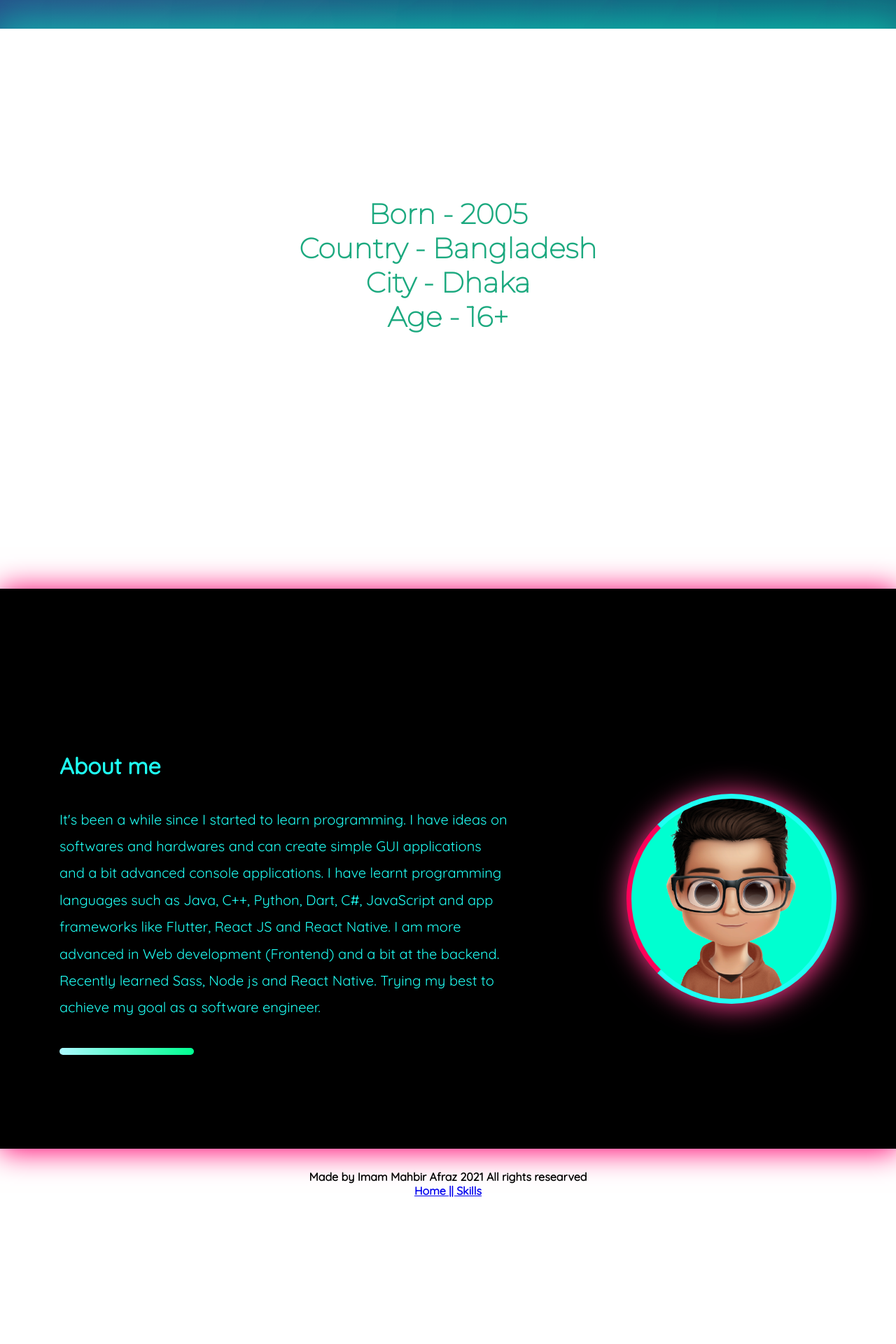
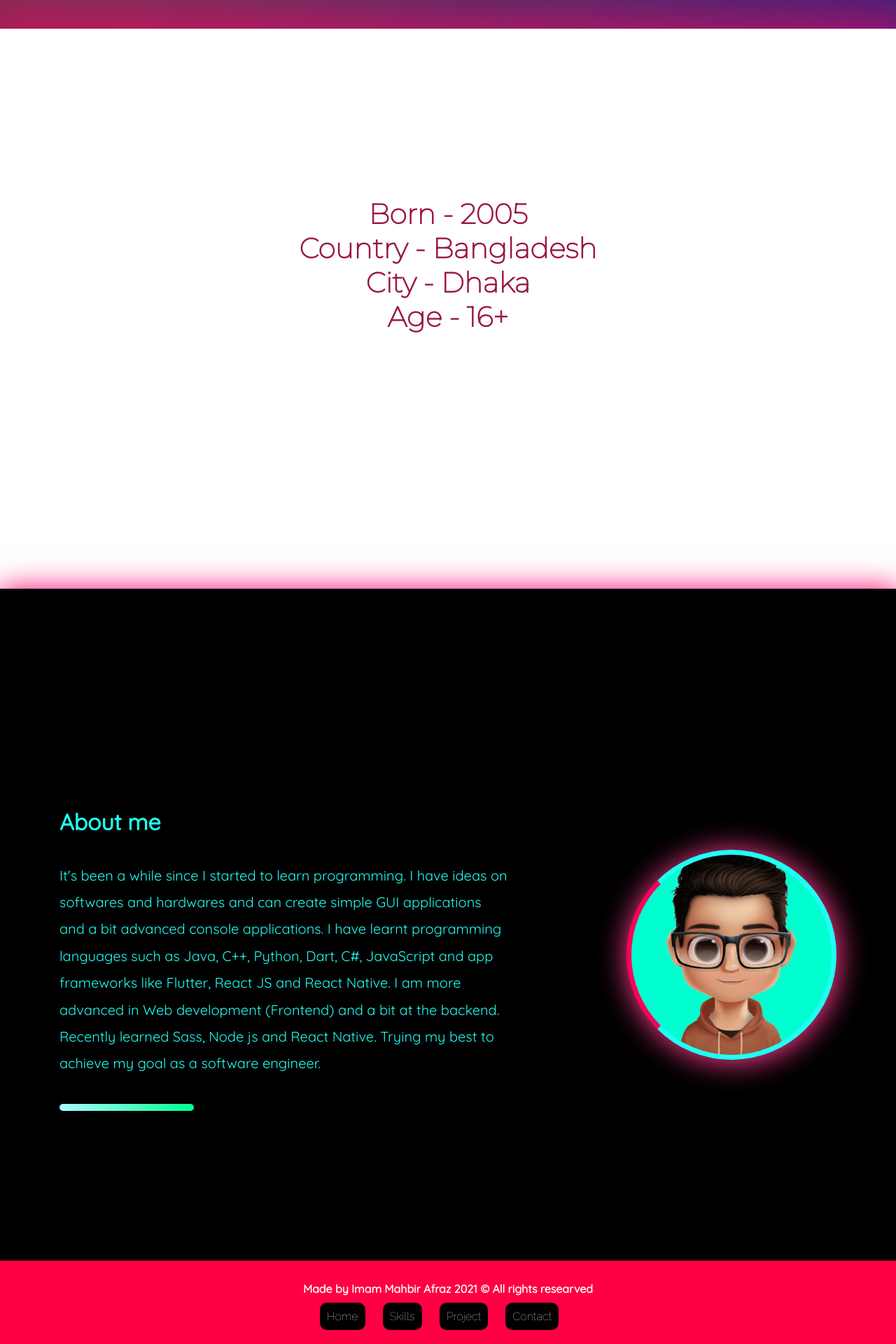
Before and after one commit to Afraz-2005/react-portfolio, a React (Create React App) app: page / in a window 1280 px wide. Shown: the part 759-2679 px from the top of the page at 70% size. Before the commit the page ends 2490 px from the top, so only its background shows below. Built offline with nearby package versions, Linux system fonts and the light colour scheme; a web font is replaced by a local one.

Commit message:
added footer and some animations

```diff
--- a/src/pages/Home.js
+++ b/src/pages/Home.js
@@ -84,12 +84,14 @@ export default function Home() {
         <footer className={style.footer}>
           <div>
           <div className={style.child1}>
-            <p>Made by Imam Mahbir Afraz 2021 All rights researved</p>
+            <p>Made by Imam Mahbir Afraz 2021 &copy; All rights researved</p>
           </div>
           </div>
           <div className={style.child2}>
-            <Link to="/">Home | </Link>
-            <Link to="./skills"> | Skills</Link>
+            <Link to="/">Home </Link>
+            <Link to="./skills">Skills </Link>
+            <Link to="./skills">Project </Link>
+            <Link to="./skills">Contact</Link>
           </div>
         </footer>
       </div>
--- a/src/pages/Home.module.css
+++ b/src/pages/Home.module.css
@@ -1,6 +1,5 @@
 @import url('https://fonts.googleapis.com/css2?family=Poppins&display=swap');
-@import url('https://fonts.googleapis.com/css2?family=Raleway&display=swap');
-@import url('https://fonts.googleapis.com/css2?family=Quicksand&display=swap');
+@import url('https://fonts.googleapis.com/css2?family=Raleway:wght@100&display=swap');@import url('https://fonts.googleapis.com/css2?family=Quicksand&display=swap');
 @import url('https://fonts.googleapis.com/css2?family=Allison&display=swap');
 @import url('https://fonts.googleapis.com/css2?family=Josefin+Sans:wght@300&display=swap');
 @import url('https://fonts.googleapis.com/css2?family=Staatliches&display=swap');
@@ -25,7 +24,7 @@ html{
     flex-shrink: inherit;
     flex-grow: inherit;
     align-items: center;
-    background-image: linear-gradient(to right top, rgba(17, 43, 128, 0.782), rgba(0, 255, 115, 0.35)), url(../images/bg1.png);
+    background-image: linear-gradient(to right top, rgba(128, 17, 60, 0.782), rgba(0, 8, 255, 0.35)), url(../images/bg1.png);
     background-repeat: no-repeat;
     min-height: 100vh;
     max-width: 100%;
@@ -113,12 +112,16 @@ hr{
 } */
 .human{
     filter: invert(200);
+    transition: 1s;
+}
+.human:hover{
+    transform: rotate(10deg);
 }
 .reside{
  display: flex;
  flex-direction: column;
  min-height: 100vh !important;
- box-shadow: 2px 2px 60px 20px #07ffc995 ;
+ box-shadow: 2px 2px 60px 20px #ff076695 ;
  /* background-color: rgb(255, 255, 255); */
  /* background-image: linear-gradient(to right bottom, rgba(255, 255, 255, 0.864), rgba(0, 255, 200, 0.659)); */
  background-repeat: no-repeat;
@@ -135,8 +138,9 @@ hr{
     /* margin: 30px; */
 
     font-family: 'Montserrat', sans-serif;
-    color: rgb(28, 169, 127);
+    color: rgb(153, 25, 63);
     font-size: 40px;
+    font-weight: 600;
 
 }
 .h12{
@@ -144,6 +148,7 @@ hr{
     font-family: 'Montserrat', sans-serif;
     align-items: center;
     margin-top: 30vh;
+
 
 }
 .btn:hover{
@@ -169,7 +174,7 @@ hr{
 
 }
 .about{
-    min-height: 100vh;
+    min-height: 120vh;
     box-shadow: 2px 2px 40px 2px rgb(255, 0, 111);
 
 }
@@ -187,13 +192,18 @@ hr{
     border: 7px solid;
     border-left-color: rgb(255, 0, 89);
     /* border-top-color: rgb(255, 0, 89); */
-
+    transition: 1s;
     box-shadow: 2px 2px 40px 2px rgb(255, 58, 143);
+}
+.bot:hover{
+    transform: rotate(360deg);
 }
 
 .footerContainer {
     display: flex;
     justify-content: center;
+    background-color: rgb(255, 0, 68);
+    color: white;
 }
 .footer div{
     display: flex;
@@ -206,8 +216,26 @@ hr{
 .footer .child1{
     margin-top: 30px;
     font-weight: 800;
+    margin-bottom: 10px;
 }
 .footer .child2{
     margin-bottom: 20px;
     font-weight: 800;
 }
+.footer a{
+    color: white;
+    text-decoration: none;
+    margin-right: 25px;
+    background-color: black;
+    padding: 10px;
+    border-radius: 10px;
+    transition: 0.6s;
+    font-family: 'Raleway', sans-serif !important;
+    font-weight: 200;
+}
+.footer a:hover{
+    border-radius: 40px;
+    background-color: white;
+    color: black;
+    font-weight: 900 !important;
+}
```
